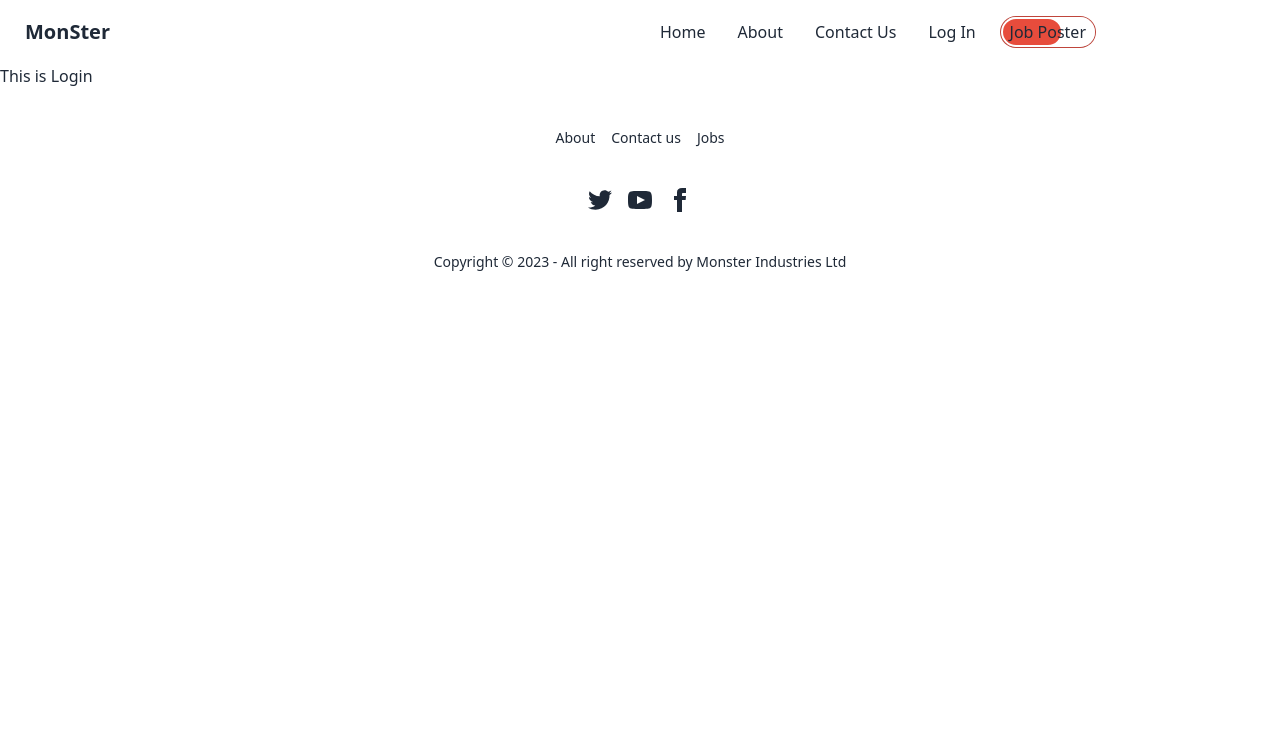
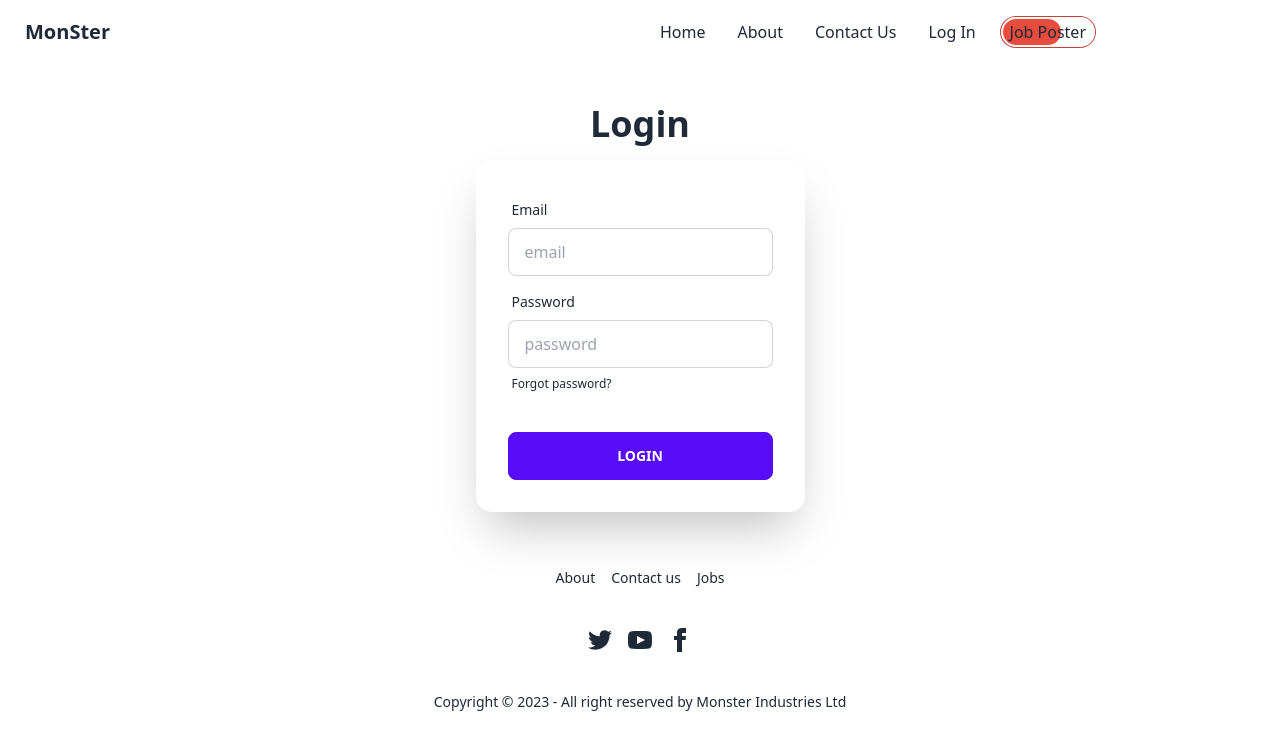
Before and after one commit to Rahat-Ul-Anwar/job-portal, a React (Vite) app: page /login in a window 1280 px wide. Shown: the top 750 px of the page. Built offline with nearby package versions, Linux system fonts and the light colour scheme.

Commit message:
login implemented

```diff
--- a/src/components/LogIn/LogIn.jsx
+++ b/src/components/LogIn/LogIn.jsx
@@ -1,11 +1,48 @@
-import React from 'react';
+import React from "react";
 
 const LogIn = () => {
-    return (
-        <div>
-            <h2>This is Login</h2>
+  return (
+    <div className="hero mt-6">
+      <div className="hero-content flex-col ">
+        <div className="text-center lg:text-left">
+          <h1 className="text-4xl font-bold">Login</h1>
+
         </div>
-    );
+        <div className="card flex-shrink-0 w-full shadow-2xl bg-base-100">
+          <div className="card-body">
+            <div className="form-control">
+              <label className="label">
+                <span className="label-text">Email</span>
+              </label>
+              <input
+                type="text"
+                placeholder="email"
+                className="input input-bordered"
+              />
+            </div>
+            <div className="form-control">
+              <label className="label">
+                <span className="label-text">Password</span>
+              </label>
+              <input
+                type="text"
+                placeholder="password"
+                className="input input-bordered"
+              />
+              <label className="label">
+                <a href="#" className="label-text-alt link link-hover">
+                  Forgot password?
+                </a>
+              </label>
+            </div>
+            <div className="form-control mt-6">
+              <button className="btn btn-primary">Login</button>
+            </div>
+          </div>
+        </div>
+      </div>
+    </div>
+  );
 };
 
 export default LogIn;
--- a/src/shared/Navbar/Navbar.jsx
+++ b/src/shared/Navbar/Navbar.jsx
@@ -17,7 +17,7 @@ const Navbar = () => {
       <li><Link to='/login'>Log In</Link></li>
     </>
     return (
-       <div className="navbar bg-base-100">
+       <div className="navbar">
   <div className="navbar-start">
     <div className="dropdown">
       <label tabIndex={0} className="btn btn-ghost lg:hidden">
```
